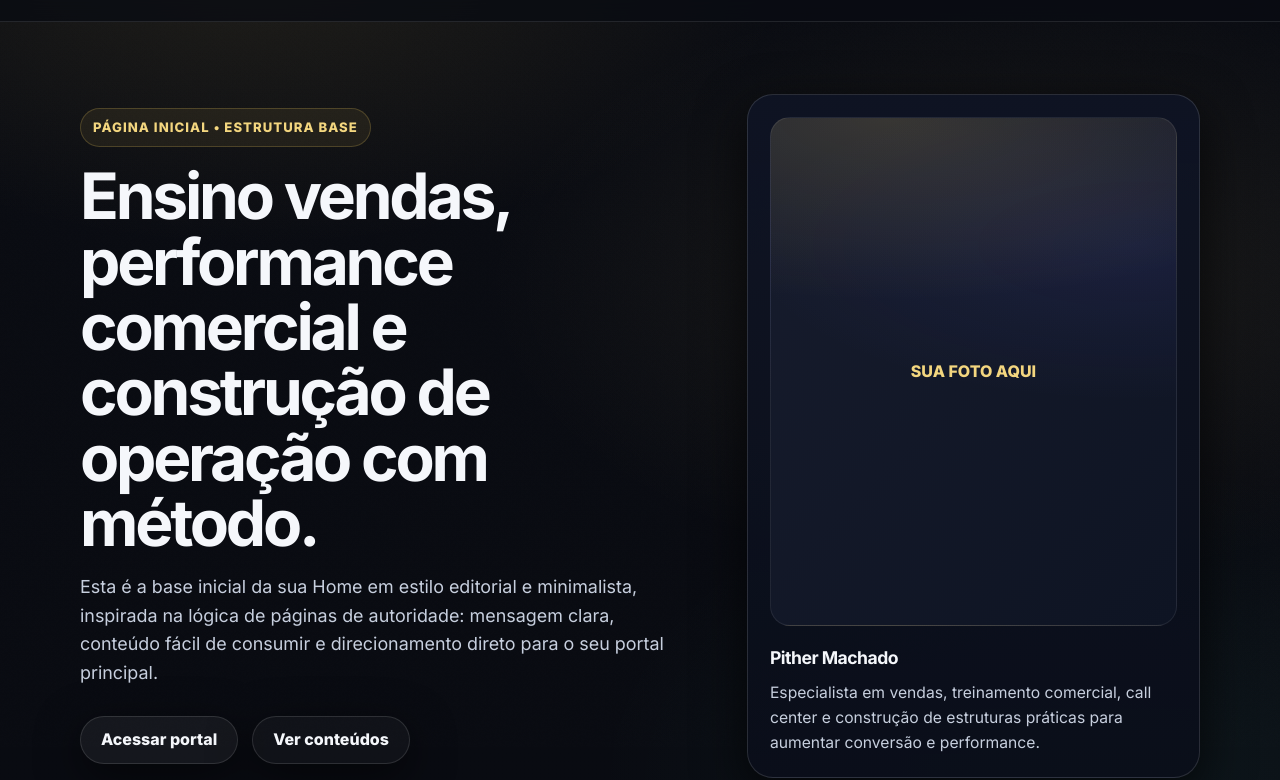
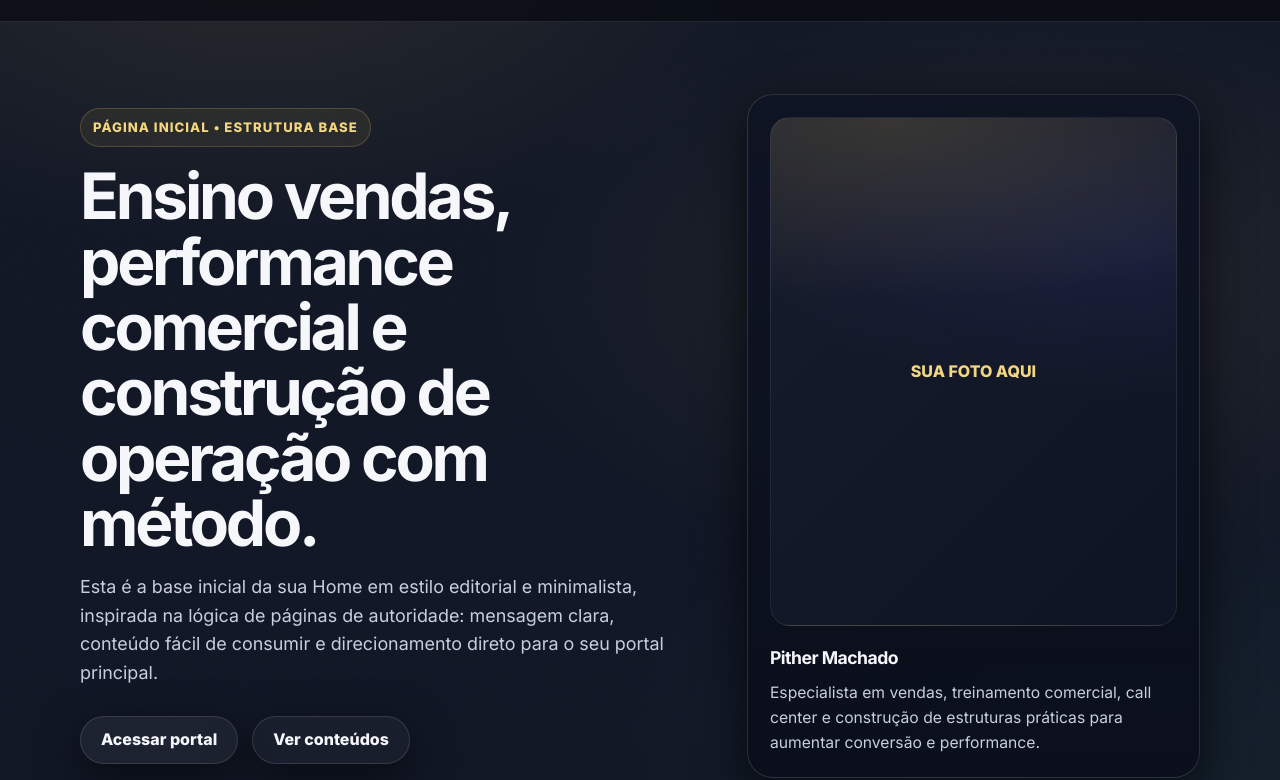
Before and after one commit to PitherMachado/mercadopago-backend, a plain HTML site: page index.html in a window 1280 px wide. Shown: the part 53-833 px from the top of the page. Drawn offline with Linux system fonts and the light colour scheme.

Commit message:
Update index.html

```diff
--- a/index.html
+++ b/index.html
@@ -10,12 +10,12 @@
   <link href="https://fonts.googleapis.com/css2?family=Inter:wght@400;500;600;700;800&display=swap" rel="stylesheet">
   <style>
     :root{
-      --bg:#0a0c12;
-      --bg2:#0f1320;
-      --bg3:#070910;
-      --card:#0f1424;
-      --card2:#0b1020;
-      --card3:#10182b;
+      --bg:#121826;
+      --bg2:#182033;
+      --bg3:#0f1524;
+      --card:#1a2236;
+      --card2:#151c2e;
+      --card3:#1c2540;
       --text:#f5f7fb;
       --muted:#c7cfde;
       --muted2:#8f98b2;
```
